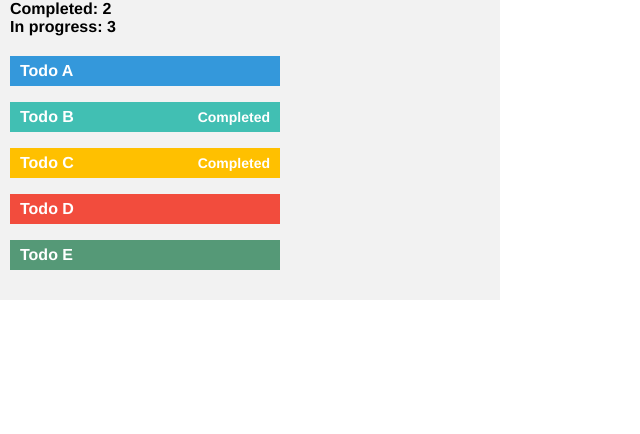
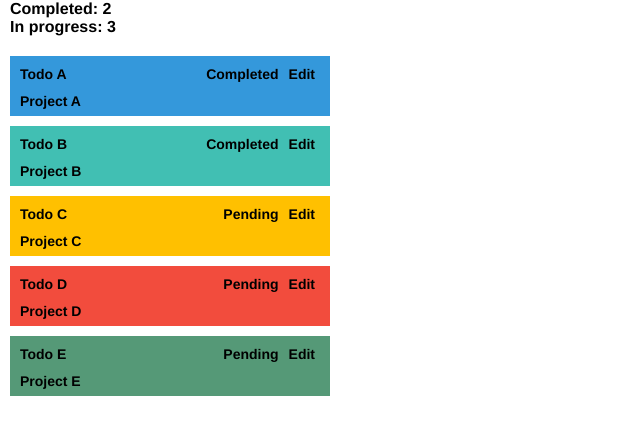
Before and after one commit to Heladas/vue-todo, a Vue app: page / in a window 1280 px wide. Shown: the top 434 px of the page, without its empty margins (0-640 px from the left). Built offline with nearby package versions, Linux system fonts and the light colour scheme.

Commit message:
editing data

```diff
--- a/src/components/Todo.vue
+++ b/src/components/Todo.vue
@@ -1,43 +1,90 @@
 <template>
   <div class='ui centered card todo-item' v-bind:style="{background: todo.color}">
-    <p class="title">{{todo.title}}</p>
-    <div class='status' v-show="todo.done">
-      Completed
+    <div class="info">
+      <p class="title">{{todo.title}}</p>
+      <p class="project">{{todo.project}}</p>
     </div>
-    <div class='status' v-show="!todo.done"></div>
+    <div class="edit" v-on:click="toggleForm">Edit</div>
+    <div class='status' v-show="todo.done">Completed</div>
+    <div class='status' v-show="!todo.done">Pending</div>
+
+    <div class="content" v-show="isEditing">
+      <div class='form'>
+        <div class='field'>
+          <label>Title</label>
+          <input type='text' v-model="todo.title">
+        </div>
+        <div class='field'>
+          <label>Project</label>
+          <input type='text' v-model="todo.project">
+        </div>
+      </div>
+    </div>
+
   </div>
 </template>
 
 <script>
 
   export default {
-    props: ['todo']
+    props: ['todo'],
+    data () {
+      return {
+        isEditing: false
+      }
+    },
+    methods: {
+      toggleForm () {
+        this.isEditing = !this.isEditing
+      },
+      hideForm () {
+        this.isEditing = false
+      }
+    }
   }
 
 </script>
 
 <style scoped>
   .todo-item {
-    width: 250px;
-    height: 30px;
+    width: 300px;
+    /*height: 30px;*/
     margin: 10px 10px;
-    cursor: pointer;
-    color: white;
+    color: black;
     padding: 0 10px;
   }
 
-  .todo-item .title {
-    color: white;
-    line-height: 30px;
+  .todo-item .title, .todo-item .project {
+    /*line-height: 30px;*/
+    font-size: 14px;
     font-weight: bold;
+    display: inline-block;
+    width: 100%;
+    margin: 10px auto 0;
   }
 
-  .todo-item .status {
+  .todo-item .status, .todo-item .edit{
     font-size: 14px;
     font-weight: bold;
-    color: white;
     display: block;
     float: right;
-    line-height: 30px;
+    margin: 10px 5px 0;
+  }
+  .todo-item .edit:hover{
+    text-decoration: underline;
+    cursor: pointer;
+  }
+  .info{
+    height: 60px;
+    width: 150px;
+    display: inline-block;
+  }
+  .form label{
+    display: inline-block;
+    width: 50px;
+  }
+  .form input{
+    margin: 10px 10px 5px;
+    display: inline-block;
   }
 </style>
--- a/src/components/TodoList.vue
+++ b/src/components/TodoList.vue
@@ -23,8 +23,7 @@
 <style scoped>
   .todo-list {
     width: auto;
-    background: #f2f2f2;
-    width: 500px;
+    background: #ffffff;
     text-align: left;
     padding-bottom: 20px;
     font-family: 'Avenir', Helvetica, Arial, sans-serif;
```
